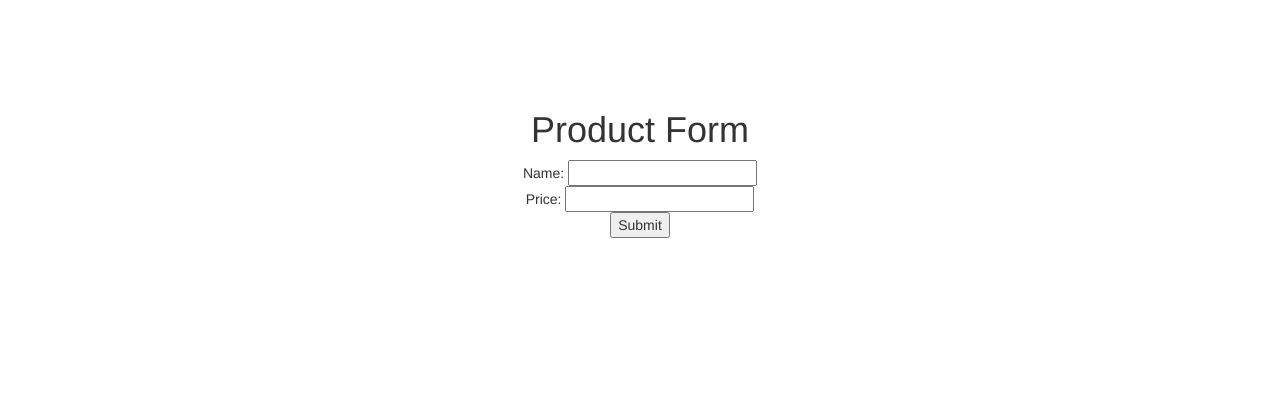
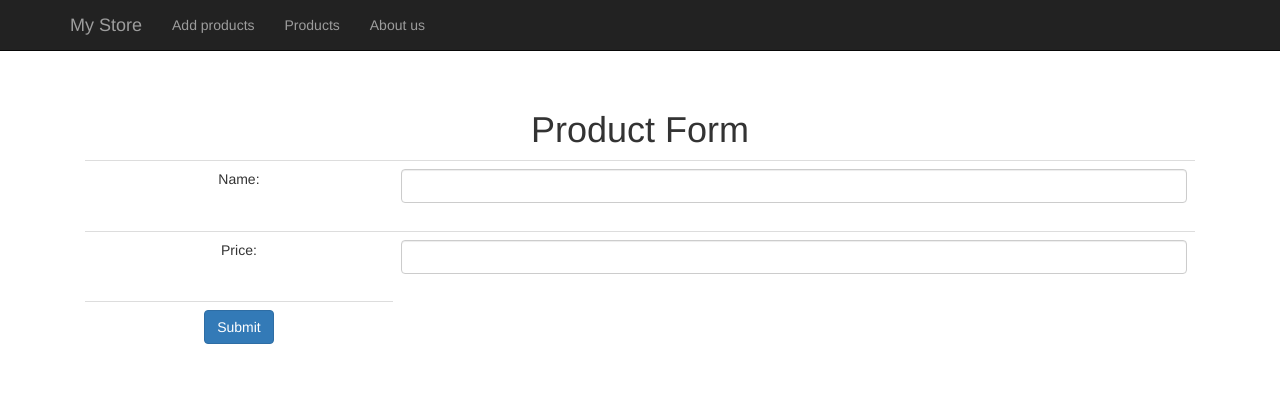
Before and after one commit to C4storTroy/store-php, a PHP site: page /prod-form.php in a window 1280 px wide. Shown: the top 411 px of the page. Run offline with PHP 8.4, Linux system fonts and the light colour scheme.

Commit message:
Store - Adding a function / page to show a list of products

```diff
--- /dev/null
+++ b/www/store/connection.php
@@ -0,0 +1,2 @@
+<?php
+$conn = mysqli_connect('database', 'root', 'store', 'store');
--- a/www/store/header.php
+++ b/www/store/header.php
@@ -2,10 +2,25 @@
 <html>
   <head>
     <meta charset="utf-8">
+    <meta name="viewport" content="width=device-width, initial-scale=1, maximum-scale=1, user-scalable=no">
     <title>My Store</title>
     <link href="css/bootstrap.css" rel="stylesheet">
     <link href="css/store.css" rel="stylesheet">
   </head>
   <body>
+    <div class="navbar navbar-inverse navbar-fixed-top">
+      <div class="container">
+        <div class="navbar-header">
+          <a class="navbar-brand" href="index.php">My Store</a>
+        </div>
+        <div>
+          <ul class="nav navbar-nav">
+            <li><a href="prod-form.php">Add products</a></li>
+            <li><a href="list-products.php">Products</a></li>
+            <li><a href="about.php">About us </a></li>
+          </ul>
+        </div>
+      </div>
+    </div>
     <div class="container">
       <div class="principal">
--- a/www/store/prod-form.php
+++ b/www/store/prod-form.php
@@ -1,8 +1,20 @@
 <?php include 'header.php'; ?>
   <h1>Product Form</h1>
   <form action="add-product.php">
-    Name: <input type="text" name="name"><br/>
-    Price: <input type="number" name="price"><br/>
-    <input type="submit" name="Add"><br/>
+  <table class="table">
+    <tr>
+      <td>Name:</td>
+      <td><input class="form-control" type="text" name="name"><br/></td>
+    </tr>
+    <tr>
+      <td>Price:</td>
+      <td><input class="form-control" type="number" name="price"><br/></td>
+    </tr>
+    <td><input class="btn btn-primary" type="submit" name="Add"><br/></td>
+    <tr>
+    </tr>
+
+
+  </table>
   </form>
 <?php include 'footer.php'; ?>
```
Also changed, not shown: www/store/add-product.php (+14 -11 lines), www/store/list-products.php (added, +9 -0 lines).
